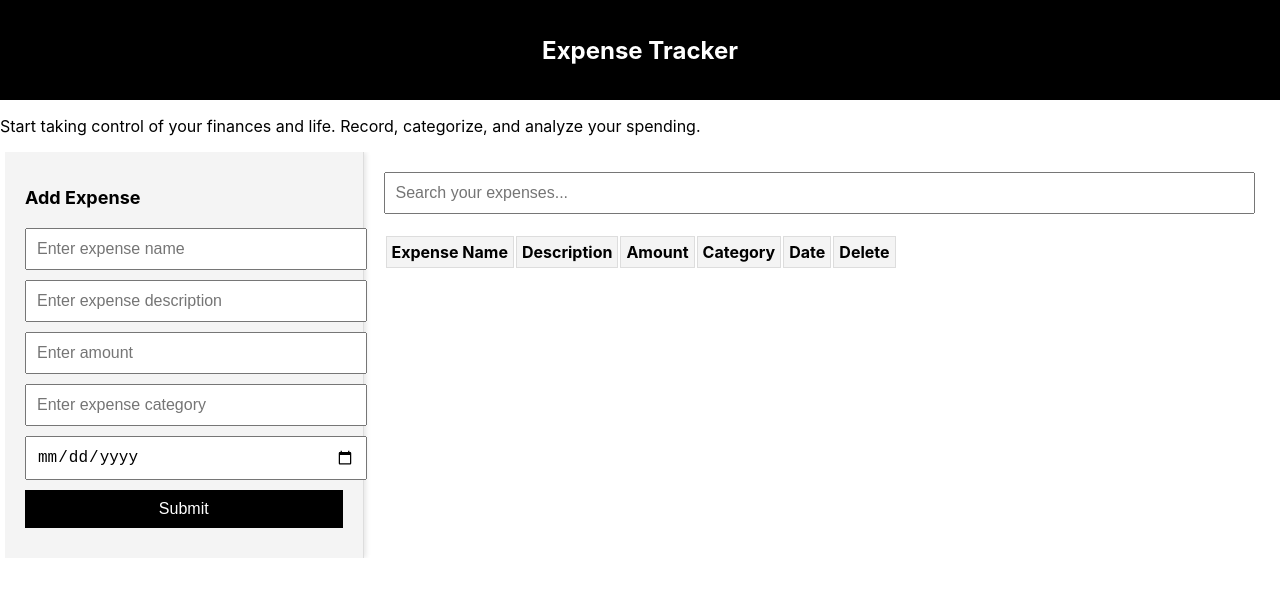
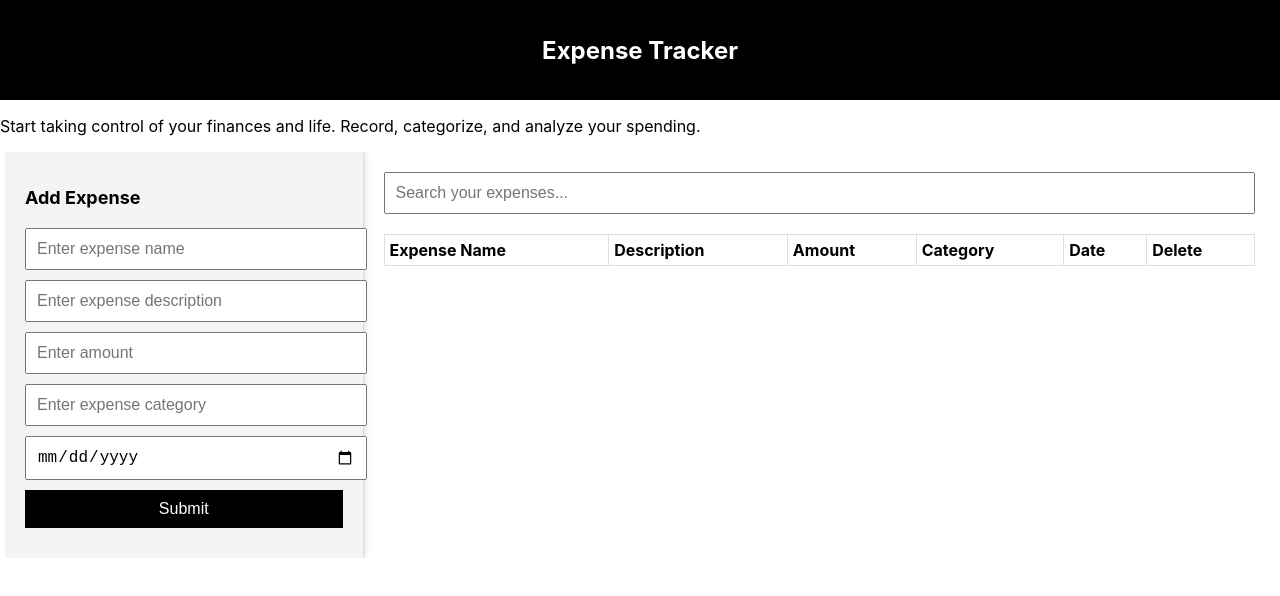
Before and after one commit to dylan-indieka/Expense-tracker, a React (Create React App) app: page / in a window 1280 px wide. Shown: the top 596 px of the page. Built offline with nearby package versions, Linux system fonts and the light colour scheme.

Commit message:
add files

```diff
--- a/src/App.css
+++ b/src/App.css
@@ -110,7 +110,10 @@ App {
   box-sizing: border-box;
 }
 
-
+table {
+  width: 100%;
+  border-collapse: collapse;
+}
 
 table th,
 table td {
@@ -119,9 +122,6 @@ table td {
   text-align: left;
 }
 
-table th {
-  background-color: #f4f4f4;
-}
 
 table tr:nth-child(even) {
   background-color: #f9f9f9;
```
